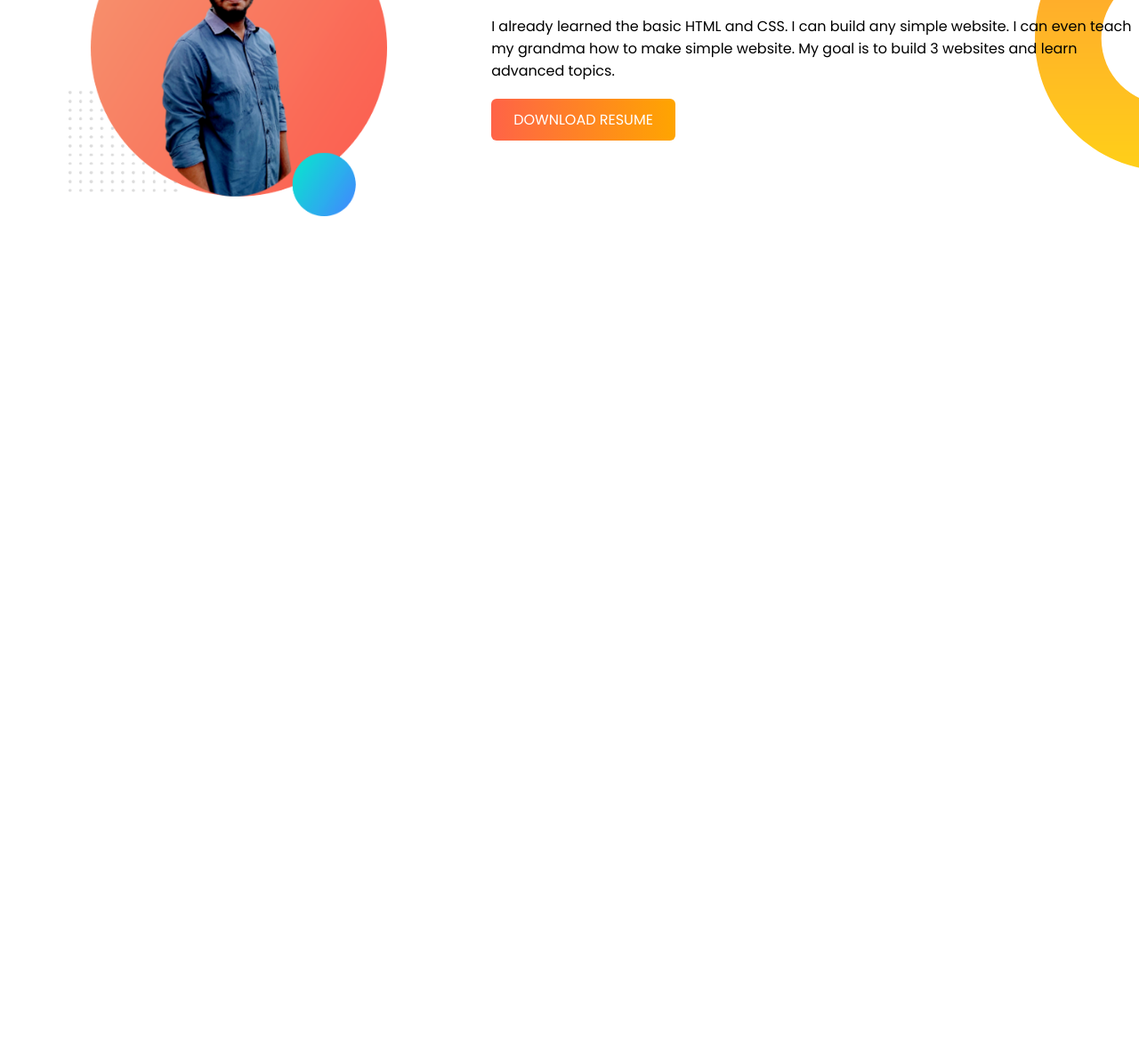
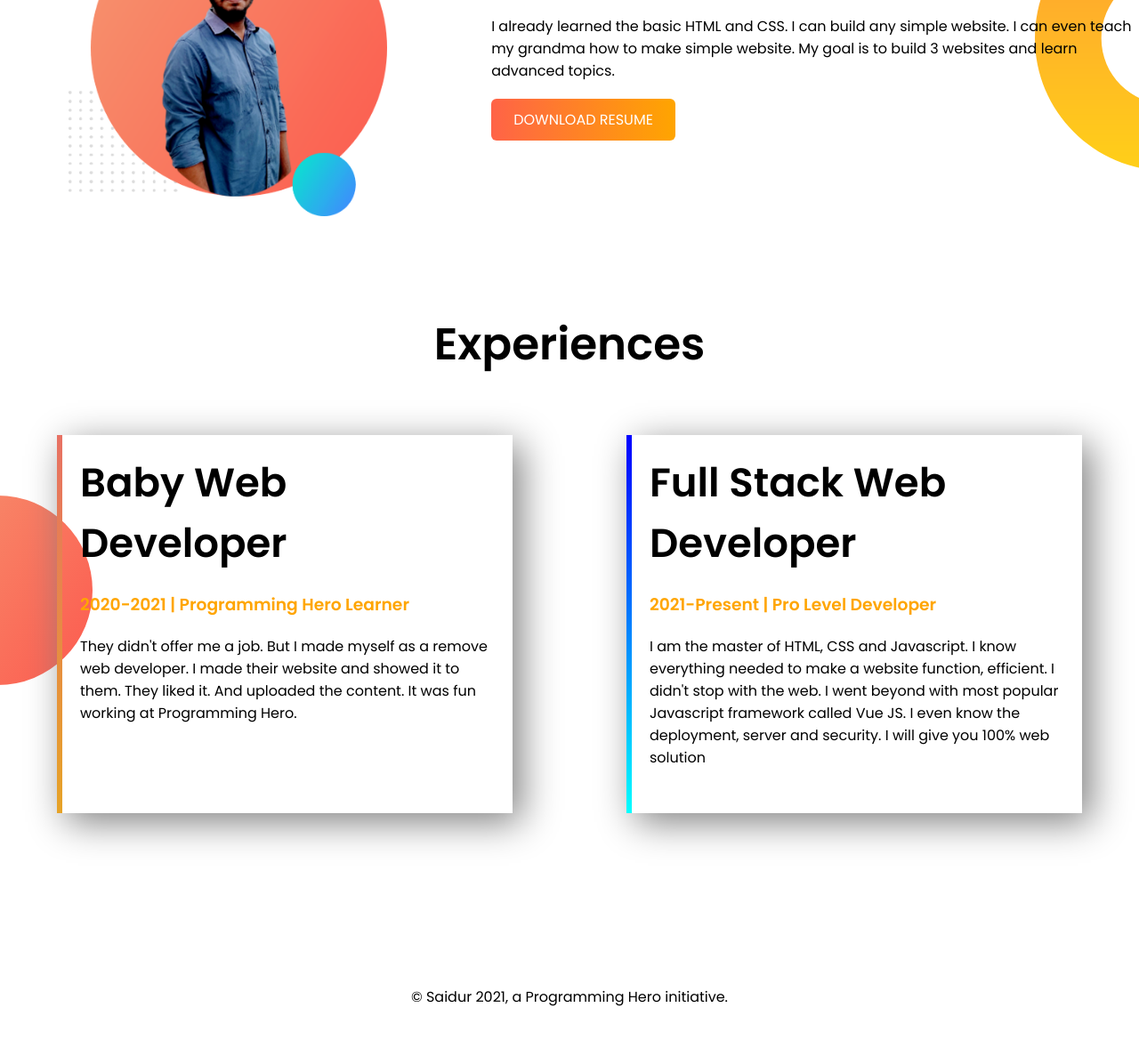
Before and after one commit to saidurGithub/developer-portfolio, a plain HTML site: page index.html in a window 1280 px wide. Shown: the part 716-1885 px from the top of the page at 89% size. Before the commit the page ends 966 px from the top, so only its background shows below. Drawn offline with Linux system fonts and the light colour scheme.

Commit message:
experance

```diff
--- a/index.html
+++ b/index.html
@@ -46,12 +46,32 @@
             <a href="#" class="dream-btn">DOWNLOAD RESUME</a>
         </div>
     </section>
+    <!-- start experance section -->
+    <section id="experance">
+        <h1 class="ex-heading">Experiences</h1>
+        <div class="sub-exp">
+            <div class="dream-big ex-div">
+                <h1>Baby Web Developer</h1>
+                <h3>2020-2021 | Programming Hero Learner</h3>
+                <p>They didn't offer me a job. But I made myself as a remove web developer. I made their website and
+                    showed
+                    it to them. They liked it. And uploaded the content. It was fun working at Programming Hero.</p>
+            </div>
+            <div class="dream-big ex-div ">
+                <h1>Full Stack Web Developer</h1>
+                <h3>2021-Present | Pro Level Developer</h3>
+                <p>I am the master of HTML, CSS and Javascript. I know everything needed to make a website function,
+                    efficient. I didn't stop with the web. I went beyond with most popular Javascript framework called
+                    Vue
+                    JS. I even know the deployment, server and security. I will give you 100% web solution</p>
+            </div>
+        </div>
+    </section>
 
-
-
-
-
-
+    <!-- footer -->
+    <footer id="footer">
+        <p>© Saidur 2021, a Programming Hero initiative.</p>
+    </footer>
 
 
 
--- a/style.css
+++ b/style.css
@@ -84,3 +84,53 @@ h1{
     border-radius: 6px;
     font-size: 16px;
 }
+/* experance */
+#experance{
+    margin: 100px 0;
+    background: url(img/exp-bg.png);
+    background-repeat: no-repeat;
+    background-position: left;
+}
+#experance .ex-heading{
+    text-align: center;
+}
+#experanc .dream-big{
+
+
+}
+.sub-exp{
+    display: flex;
+}
+.sub-exp h3{
+    color: orange;
+}
+
+.ex-div{
+    width: 40%;
+    box-shadow: 10px 10px 40px gray;
+    margin: 5%;
+    padding: 20px;
+
+}
+.ex-div h1{
+    font-size: 45px;
+    margin-bottom: 20px;
+}
+
+.ex-div:first-child{
+    border-left: 6px solid;
+    border-image: linear-gradient(rgb(231, 113, 100), rgb(230, 163, 39));
+    border-image-slice: 1;
+}
+.ex-div:last-child{
+    border-left: 6px solid;
+    border-image: linear-gradient(blue, cyan);
+    border-image-slice: 1;
+}
+
+/* footer */
+footer p{
+    text-align: center;
+    padding: 30px;
+    margin-bottom: 15px;
+}
```
